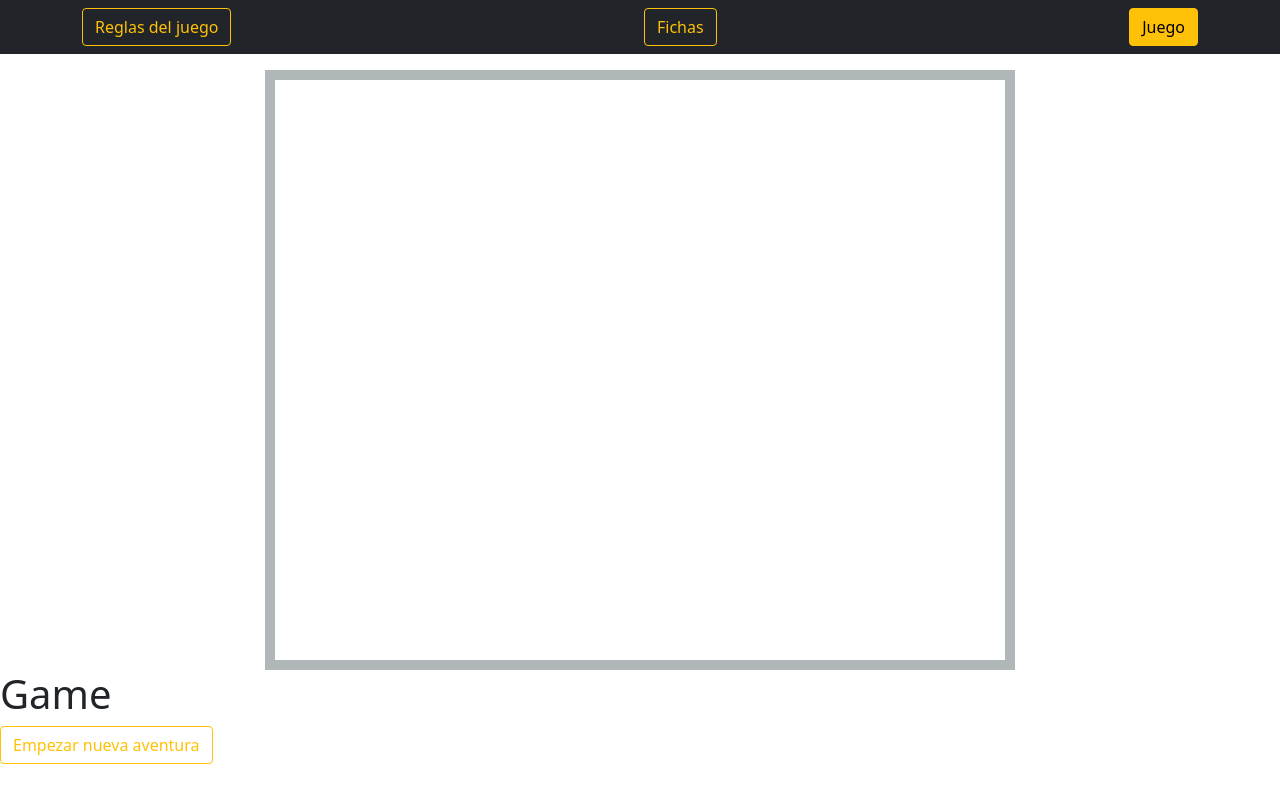
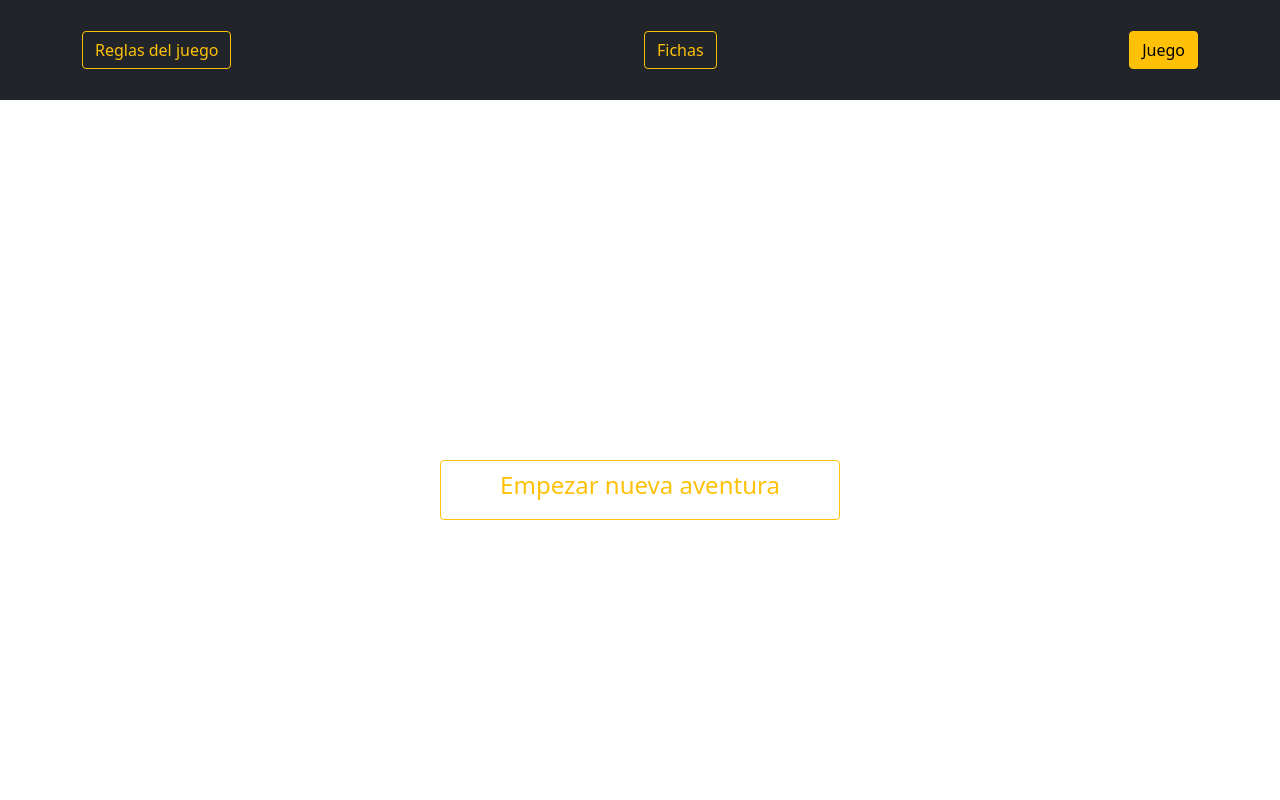
Before and after one commit to rosaserranogarcia/seedtagwars, a React (Create React App) app: page /Game in a window 1280 px wide. Built offline with nearby package versions, Linux system fonts and the light colour scheme.

Commit message:
subo proyecto

```diff
--- a/src/App.css
+++ b/src/App.css
@@ -1,10 +1,11 @@
-.container-sm {
-  margin-top: 1em;
-  background-color: #ffffff;
-  width: 750px;
-  height: 600px;
-  display: flex;
-  flex-direction: column;
-  align-items: center;
-  box-shadow: inset 0 0 0 10px rgb(176, 183, 185);
+
+.navbar {
+  height: 100px  ;
 }
+.btn-game {
+  width: 400px;
+  height: 60px;
+  font-size: 1.5em;
+  margin:0 auto;
+  margin-top: 15em;
+}
--- a/src/routes/Game.jsx
+++ b/src/routes/Game.jsx
@@ -1,10 +1,12 @@
+
+import '../App.css'
+
 import { Link } from "react-router-dom"
 const Game = () => {
 
 return (
-    <div>
-        <h1>Game</h1>
-            <Link to="/" className="btn btn-outline-warning">Empezar nueva aventura</Link>
+    <div className='row justify-content-between'>
+            <Link to="/" className="btn btn-game btn-outline-warning  ">Empezar nueva aventura</Link>
     </div>
 );
 
```
